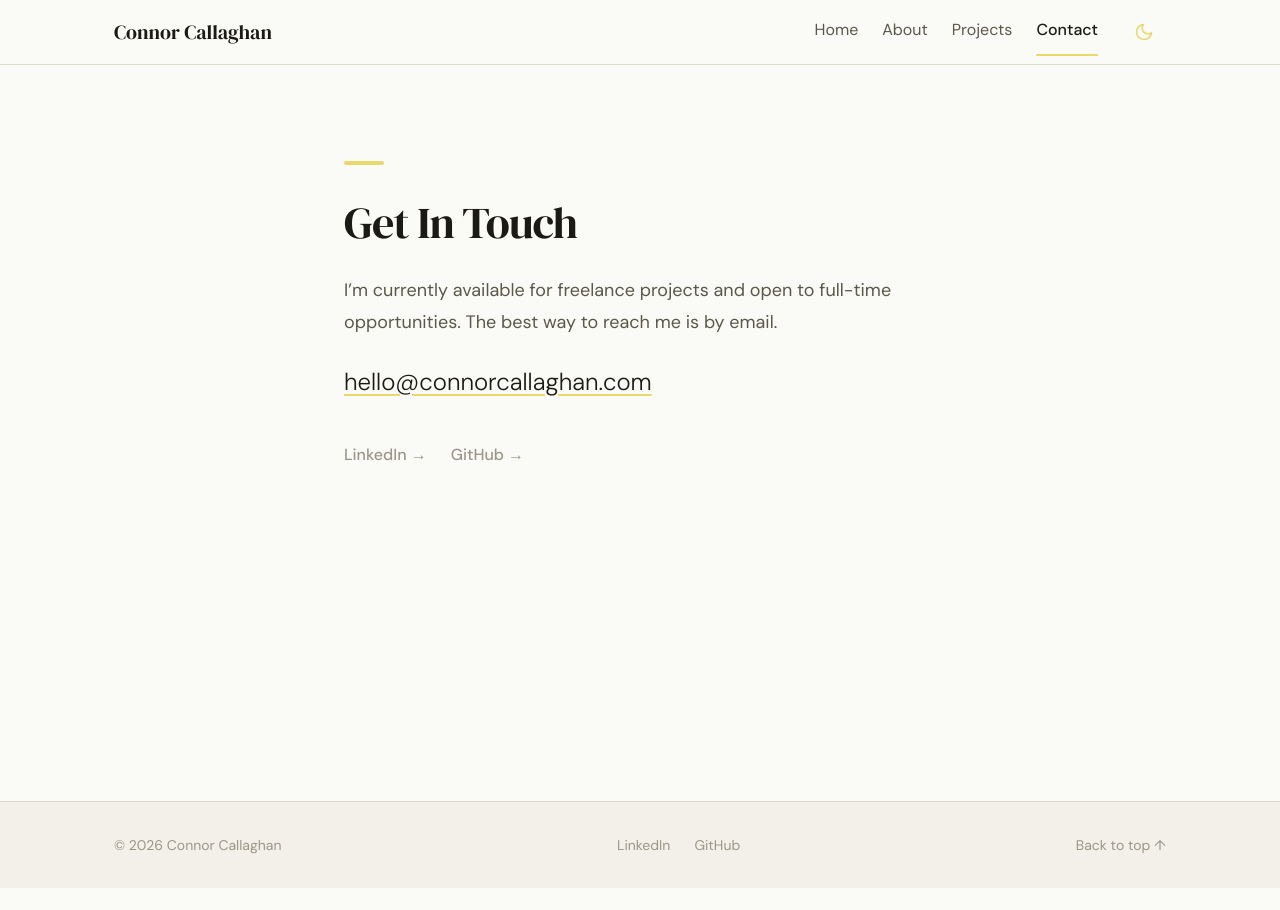
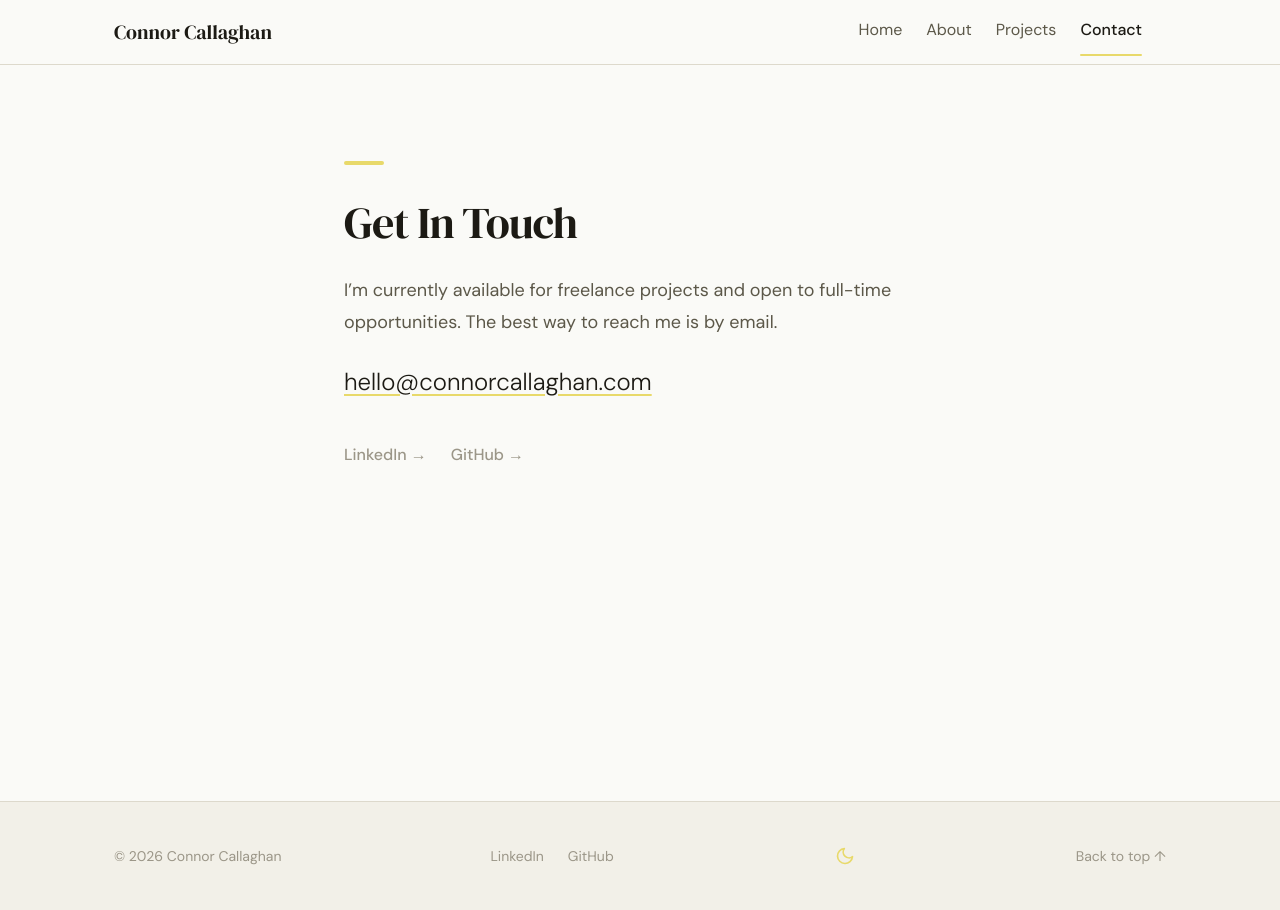
Before and after one commit to cjcallaghan/portfolio_v1, a React (Vite) app: page /contact in a window 1280 px wide. Before the commit the page ends 888 px from the top, so only its background shows below. Built offline with nearby package versions, Linux system fonts and the light colour scheme.

Commit message:
moved dark mode toggle to footer

```diff
--- a/src/components/Footer.css
+++ b/src/components/Footer.css
@@ -74,6 +74,45 @@
   border-radius: var(--radius-sm);
 }
 
+/* Theme toggle button */
+.footer__theme-toggle {
+  display: flex;
+  align-items: center;
+  justify-content: center;
+  width: 44px;
+  height: 44px;
+  border-radius: var(--radius-md);
+  background: transparent;
+  border: none;
+  cursor: pointer;
+  color: var(--color-accent);
+
+  /* === ANIMATION — background tint on hover === */
+  transition:
+    background-color var(--transition-fast),
+    color var(--transition-fast);
+}
+
+.footer__theme-toggle:hover {
+  background-color: var(--color-accent-subtle);
+}
+
+.footer__theme-toggle:focus-visible {
+  outline: 2px solid var(--color-accent);
+  outline-offset: 2px;
+}
+
+/* === ANIMATION — icon rotates slightly on click === */
+.footer__theme-toggle:active .footer__theme-icon {
+  transform: rotate(20deg);
+  transition: transform var(--transition-fast);
+}
+
+.footer__theme-icon {
+  /* === ANIMATION — smooth icon transition === */
+  transition: transform var(--transition-base);
+}
+
 /* ── Mobile: stack vertically ── */
 @media (max-width: 640px) {
   .footer__inner {
--- a/src/components/Footer.jsx
+++ b/src/components/Footer.jsx
@@ -12,11 +12,14 @@
   ──────────────────────────────────────────────────────────────────────────────
 */
 
+import { useTheme } from '../App';
 import './Footer.css';
 
 export default function Footer() {
   /* Get the current year dynamically so the copyright never goes stale */
   const year = new Date().getFullYear();
+
+  const { theme, toggleTheme } = useTheme();
 
   return (
     <footer className="footer" role="contentinfo">
@@ -59,6 +62,32 @@ export default function Footer() {
           </a>
         </nav>
 
+        {/* Dark mode toggle */}
+        <button
+          className="footer__theme-toggle"
+          onClick={toggleTheme}
+          aria-label={theme === 'light' ? 'Switch to dark mode' : 'Switch to light mode'}
+          title={theme === 'light' ? 'Switch to dark mode' : 'Switch to light mode'}
+        >
+          {theme === 'light' ? (
+            <svg xmlns="http://www.w3.org/2000/svg" viewBox="0 0 24 24" fill="none" stroke="currentColor" strokeWidth="2" strokeLinecap="round" strokeLinejoin="round" aria-hidden="true" className="footer__theme-icon" width="20" height="20">
+              <path d="M21 12.79A9 9 0 1 1 11.21 3 7 7 0 0 0 21 12.79z" />
+            </svg>
+          ) : (
+            <svg xmlns="http://www.w3.org/2000/svg" viewBox="0 0 24 24" fill="none" stroke="currentColor" strokeWidth="2" strokeLinecap="round" strokeLinejoin="round" aria-hidden="true" className="footer__theme-icon" width="20" height="20">
+              <circle cx="12" cy="12" r="5" />
+              <line x1="12" y1="1" x2="12" y2="3" />
+              <line x1="12" y1="21" x2="12" y2="23" />
+              <line x1="4.22" y1="4.22" x2="5.64" y2="5.64" />
+              <line x1="18.36" y1="18.36" x2="19.78" y2="19.78" />
+              <line x1="1" y1="12" x2="3" y2="12" />
+              <line x1="21" y1="12" x2="23" y2="12" />
+              <line x1="4.22" y1="19.78" x2="5.64" y2="18.36" />
+              <line x1="18.36" y1="5.64" x2="19.78" y2="4.22" />
+            </svg>
+          )}
+        </button>
+
         {/* Back to top */}
         <a href="#main-content" className="footer__top-link" aria-label="Back to top of page">
           Back to top &uarr;
--- a/src/components/Navbar.jsx
+++ b/src/components/Navbar.jsx
@@ -16,7 +16,6 @@
 
 import { useState, useEffect } from 'react';
 import { NavLink } from 'react-router-dom';  /* NavLink automatically adds an "active" class to the current page's link */
-import { useTheme } from '../App';            /* Custom hook to read and toggle the theme */
 import './Navbar.css';
 
 /* The navigation links array — add or remove items here to change the nav */
@@ -33,9 +32,6 @@ export default function Navbar() {
 
   /* Whether the mobile menu is open */
   const [menuOpen, setMenuOpen] = useState(false);
-
-  /* Theme state and toggle function from context */
-  const { theme, toggleTheme } = useTheme();
 
   /*
     Listen for scroll events. When the user scrolls past 10px, set scrolled to
@@ -120,66 +116,8 @@ export default function Navbar() {
           </ul>
         </nav>
 
-        {/* ── RIGHT SIDE: THEME TOGGLE + HAMBURGER ── */}
+        {/* ── RIGHT SIDE: HAMBURGER ── */}
         <div className="navbar__right">
-
-          {/* Dark mode toggle button */}
-          <button
-            className="navbar__theme-toggle"
-            onClick={toggleTheme}
-            aria-label={theme === 'light' ? 'Switch to dark mode' : 'Switch to light mode'}
-            title={theme === 'light' ? 'Switch to dark mode' : 'Switch to light mode'}
-          >
-            {/*
-              === ANIMATION — theme toggle icon
-              The icon swaps between sun (light mode) and moon (dark mode).
-              The spin animation is defined in Navbar.css.
-              To remove the spin: delete the .navbar__theme-toggle:active rule in Navbar.css.
-            */}
-            {theme === 'light' ? (
-              /* Moon icon — shown in light mode (clicking switches to dark) */
-              <svg
-                xmlns="http://www.w3.org/2000/svg"
-                viewBox="0 0 24 24"
-                fill="none"
-                stroke="currentColor"
-                strokeWidth="2"
-                strokeLinecap="round"
-                strokeLinejoin="round"
-                aria-hidden="true"
-                className="navbar__theme-icon"
-                width="20"
-                height="20"
-              >
-                <path d="M21 12.79A9 9 0 1 1 11.21 3 7 7 0 0 0 21 12.79z" />
-              </svg>
-            ) : (
-              /* Sun icon — shown in dark mode (clicking switches to light) */
-              <svg
-                xmlns="http://www.w3.org/2000/svg"
-                viewBox="0 0 24 24"
-                fill="none"
-                stroke="currentColor"
-                strokeWidth="2"
-                strokeLinecap="round"
-                strokeLinejoin="round"
-                aria-hidden="true"
-                className="navbar__theme-icon"
-                width="20"
-                height="20"
-              >
-                <circle cx="12" cy="12" r="5" />
-                <line x1="12" y1="1" x2="12" y2="3" />
-                <line x1="12" y1="21" x2="12" y2="23" />
-                <line x1="4.22" y1="4.22" x2="5.64" y2="5.64" />
-                <line x1="18.36" y1="18.36" x2="19.78" y2="19.78" />
-                <line x1="1" y1="12" x2="3" y2="12" />
-                <line x1="21" y1="12" x2="23" y2="12" />
-                <line x1="4.22" y1="19.78" x2="5.64" y2="18.36" />
-                <line x1="18.36" y1="5.64" x2="19.78" y2="4.22" />
-              </svg>
-            )}
-          </button>
 
           {/* Hamburger menu button — only visible on mobile (< 768px) */}
           <button
```
